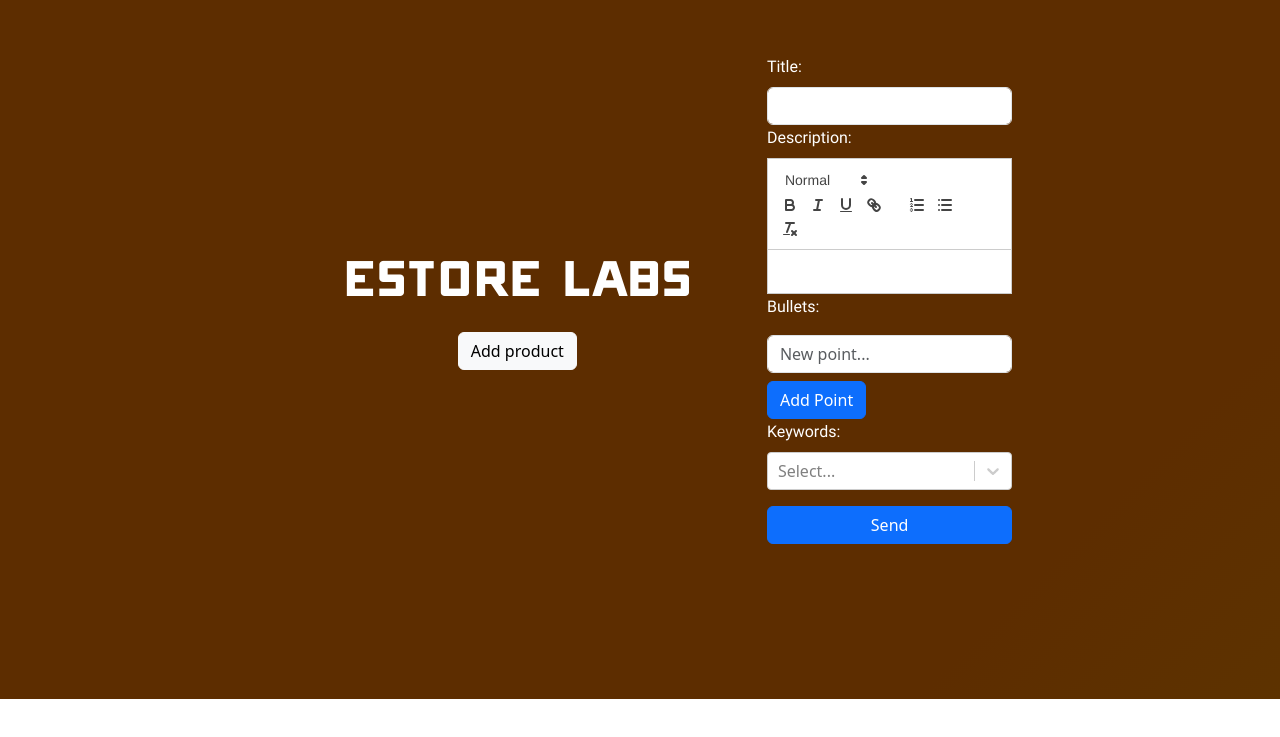
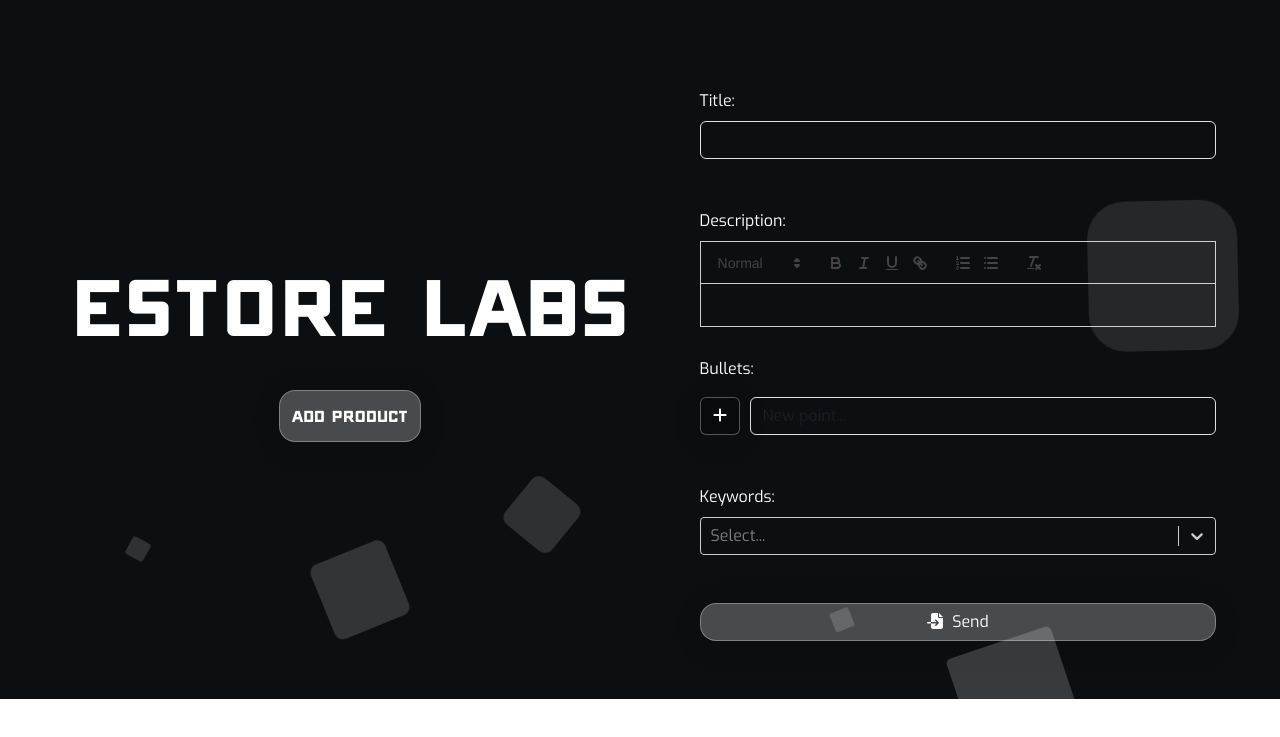
Before and after one commit to FLaMeREVENGE/estore-labs-task, a React (Create React App) app: page / in a window 1280 px wide. Shown: the part 101-838 px from the top of the page. Before the commit the page ends 800 px from the top, so only its background shows below. Built offline with nearby package versions, Linux system fonts and the light colour scheme.

Commit message:
style form

```diff
--- a/src/App.js
+++ b/src/App.js
@@ -1,15 +1,31 @@
 import React from "react";
 import "./scss/index.scss";
-import { Container } from "react-bootstrap";
 import Title from "./components/Title";
 import FormProduct from "./components/FormProduct";
+import { Container } from "react-bootstrap";
 
 const App = () => {
   return (
-    <Container className="d-flex justify-content-center align-items-center vh-100">
-      <Title />
-      <FormProduct />
-    </Container>
+    <>
+      <div className="context">
+        <Title />
+        <FormProduct />
+      </div>
+      <div className="background">
+        <ul className="circles">
+          <li></li>
+          <li></li>
+          <li></li>
+          <li></li>
+          <li></li>
+          <li></li>
+          <li></li>
+          <li></li>
+          <li></li>
+          <li></li>
+        </ul>
+      </div>
+    </>
   );
 };
 
--- a/src/components/FormProduct.jsx
+++ b/src/components/FormProduct.jsx
@@ -6,8 +6,14 @@ import ReactQuill from "react-quill";
 import "react-quill/dist/quill.snow.css";
 import { DragDropContext, Droppable, Draggable } from "react-beautiful-dnd";
 import { FontAwesomeIcon } from "@fortawesome/react-fontawesome";
-import { faBars } from "@fortawesome/free-solid-svg-icons";
+import {
+  faGrip,
+  faTimes,
+  faFileImport,
+  faPlus,
+} from "@fortawesome/free-solid-svg-icons";
 import CreatableSelect from "react-select/creatable";
+import { components } from "react-select";
 import keywordOptions from "../utils/keywords";
 
 const schema = object({
@@ -81,13 +87,15 @@ const FormProduct = () => {
   };
 
   return (
-    <Form onSubmit={handleSubmit(onSubmit)}>
+    <Form onSubmit={handleSubmit(onSubmit)} className="form">
       <Form.Group>
         <Form.Label className="label">Title:</Form.Label>
         <Controller
           name="title"
           control={control}
-          render={({ field }) => <Form.Control {...field} type="text" />}
+          render={({ field }) => (
+            <Form.Control className="input" {...field} type="text" />
+          )}
         />
         {errors.title && <p className="error-text label">Title is required</p>}
       </Form.Group>
@@ -127,7 +135,7 @@ const FormProduct = () => {
                             className="drag-handle"
                             {...provided.dragHandleProps}
                           >
-                            <FontAwesomeIcon icon={faBars} />
+                            <FontAwesomeIcon icon={faGrip} className="bars" />
                           </div>
                           <Controller
                             name={`points[${index}]`}
@@ -137,7 +145,7 @@ const FormProduct = () => {
                               <Form.Control
                                 {...field}
                                 type="text"
-                                className="mr-2"
+                                className="input"
                                 onChange={(e) => {
                                   field.onChange(e);
                                   const updatedPoints = [...points.list];
@@ -152,10 +160,10 @@ const FormProduct = () => {
                             )}
                           />
                           <Button
-                            variant="danger"
                             onClick={() => handleRemovePoint(index)}
+                            className="remove"
                           >
-                            Remove
+                            <FontAwesomeIcon icon={faTimes} />
                           </Button>
                         </div>
                       </div>
@@ -167,16 +175,17 @@ const FormProduct = () => {
             </Droppable>
           ))}
         </DragDropContext>
-        <div className="mt-2">
+        <div className="mt-2 d-flex">
+          <Button variant="primary" onClick={handleAddPoint} className="add">
+            <FontAwesomeIcon icon={faPlus} className="add__icon" />
+          </Button>
           <Form.Control
+            className="input"
             type="text"
             value={newPoint}
             onChange={(e) => setNewPoint(e.target.value)}
             placeholder="New point..."
           />
-          <Button variant="primary" className="mt-2" onClick={handleAddPoint}>
-            Add Point
-          </Button>
         </div>
       </Form.Group>
       <Form.Group>
@@ -190,12 +199,28 @@ const FormProduct = () => {
               isMulti
               onChange={(value) => field.onChange(value)}
               options={keywordOptions}
+              styles={{
+                control: (provided) => ({
+                  ...provided,
+                  backgroundColor: "transparent",
+                }),
+                menu: (provided) => ({
+                  ...provided,
+                  backgroundColor: "black",
+                }),
+                option: (provided, state) => ({
+                  ...provided,
+                  backgroundColor: state.isFocused
+                    ? "rgba(255, 255, 255, 0.3)"
+                    : "transparent",
+                }),
+              }}
             />
           )}
         />
       </Form.Group>
-      <Button className="w-100 mt-3" type="submit">
-        Send
+      <Button className="w-100 mt-5 send" type="submit">
+        <FontAwesomeIcon icon={faFileImport} className="send__icon" /> Send
       </Button>
     </Form>
   );
--- a/src/components/Title.jsx
+++ b/src/components/Title.jsx
@@ -3,11 +3,11 @@ import { Container, Row, Col, Button } from 'react-bootstrap';
 
 const Title = () => {
   return (
-    <Container>
+    <Container className='title'>
       <Row>
         <Col className="text-center">
-          <h1 className="title display-1">estore labs</h1>
-          <Button variant="light">Add product</Button>
+          <h1 className="title__text display-1">estore labs</h1>
+          <Button variant="light" className='title__button'>Add product</Button>
         </Col>
       </Row>
     </Container>
--- a/src/scss/components/app.scss
+++ b/src/scss/components/app.scss
@@ -1,57 +1,150 @@
 @use '../global/variables' as *;
 
-body {
-    width: 100%;
-  height: 100vh;
-  display: flex;
-  align-items: center;
-  justify-content: center;
-  background-size: 300% 300%;
-  background-image: linear-gradient(-45deg, rgb(93, 68, 0) 0%, rgb(93, 45, 0) 25%, rgb(93, 45, 0) 51%, #000000 100%);
-  -webkit-animation: AnimateBG 20s ease infinite;
-          animation: AnimateBG 20s ease infinite;
+@import url('https://fonts.googleapis.com/css?family=Exo:400,700');
+
+*{
+    margin: 0px;
+    padding: 0px;
 }
 
-@-webkit-keyframes AnimateBG {
-  0% {
-    background-position: 0% 50%;
-  }
-  50% {
-    background-position: 100% 50%;
-  }
-  100% {
-    background-position: 0% 50%;
-  }
+body{
+    font-family: 'Exo', sans-serif;
 }
 
-@keyframes AnimateBG {
-  0% {
-    background-position: 0% 50%;
-  }
-  50% {
-    background-position: 100% 50%;
-  }
-  100% {
-    background-position: 0% 50%;
-  }
+
+.context {
+    width: 100%;
+    position: absolute;
+    top: 20vh;
+    display: flex;
+    justify-content: center;
+    align-items: center;
+
+    @media(max-width: 800px){
+        flex-direction: column;
+    }
 }
 
-.title {
-    color: white;
-    font-family: $font-title;
+.context h1{
+    text-align: center;
+    color: #fff;
+    font-size: 10vw;
 }
 
-.label{
-    font-family: $font-text;
-    color: white;
+
+.background{
+    background: #0b0f12;
+    background: -webkit-linear-gradient(to left, #8f94fb, #4e54c8);
+    width: 100%;
+    height: 100vh;
 }
 
-.input{
-    background: transparent;
-    width: 300px;
-    border: none;
+.circles{
+    width: 100%;
+    height: 100%;
+    overflow: hidden;
 }
 
-.white-background-quill {
-    background-color: white !important;
-  }
+.circles li{
+    position: absolute;
+    display: block;
+    list-style: none;
+    width: 20px;
+    height: 20px;
+    background: rgba(255, 255, 255, 0.2);
+    animation: animate 25s linear infinite;
+    bottom: -150px;
+}
+
+.circles li:nth-child(1){
+    left: 25%;
+    width: 80px;
+    height: 80px;
+    animation-delay: 0s;
+}
+
+
+.circles li:nth-child(2){
+    left: 10%;
+    width: 20px;
+    height: 20px;
+    animation-delay: 2s;
+    animation-duration: 12s;
+}
+
+.circles li:nth-child(3){
+    left: 70%;
+    width: 20px;
+    height: 20px;
+    animation-delay: 4s;
+}
+
+.circles li:nth-child(4){
+    left: 40%;
+    width: 60px;
+    height: 60px;
+    animation-delay: 0s;
+    animation-duration: 18s;
+}
+
+.circles li:nth-child(5){
+    left: 65%;
+    width: 20px;
+    height: 20px;
+    animation-delay: 0s;
+}
+
+.circles li:nth-child(6){
+    left: 75%;
+    width: 110px;
+    height: 110px;
+    animation-delay: 3s;
+}
+
+.circles li:nth-child(7){
+    left: 35%;
+    width: 150px;
+    height: 150px;
+    animation-delay: 7s;
+}
+
+.circles li:nth-child(8){
+    left: 50%;
+    width: 25px;
+    height: 25px;
+    animation-delay: 15s;
+    animation-duration: 45s;
+}
+
+.circles li:nth-child(9){
+    left: 20%;
+    width: 15px;
+    height: 15px;
+    animation-delay: 2s;
+    animation-duration: 35s;
+}
+
+.circles li:nth-child(10){
+    left: 85%;
+    width: 150px;
+    height: 150px;
+    animation-delay: 0s;
+    animation-duration: 11s;
+}
+
+
+
+@keyframes animate {
+
+    0%{
+        transform: translateY(0) rotate(0deg);
+        opacity: 1;
+        border-radius: 0;
+    }
+
+    100%{
+        transform: translateY(-1000px) rotate(720deg);
+        opacity: 0;
+        border-radius: 50%;
+    }
+}
--- /dev/null
+++ b/src/scss/components/form.scss
@@ -0,0 +1,87 @@
+@use '../global/variables' as *;
+
+.form {
+    padding-right: 5%;
+    color: white;
+    width: 80%;
+
+    @media(max-width: 800px){
+        padding-right: 0%;
+    }
+
+
+    .label {
+        font-family: 'Exo', sans-serif;
+        margin-top: 30px;
+    }
+
+    .input {
+        background: transparent;
+        width: 100%;
+        margin-bottom: 20px;
+        color: white;
+    }
+
+    .white-background-quill {
+        background: transparent;
+    }
+
+    .bars{
+        margin-right: 10px;
+        height: 30px;
+        margin-top: 4px;
+        color: rgba(255, 255, 255, 0.3);
+    }
+
+    .add{
+        background: rgba(0, 0, 0, 0.25);
+        box-shadow: 0 4px 30px rgba(0, 0, 0, 0.1);
+        backdrop-filter: blur(5px);
+        -webkit-backdrop-filter: blur(5px);
+        border: 1px solid rgba(255, 255, 255, 0.3);
+        color: white;
+        margin-right: 10px;
+        height: 100%;
+
+        &:hover{
+            background: rgba(255, 255, 255, 0.756);
+            color: black;
+        }
+    }
+
+
+    .remove{
+        background: rgba(255, 0, 0, 0.25);
+        box-shadow: 0 4px 30px rgba(0, 0, 0, 0.1);
+        backdrop-filter: blur(5px);
+        -webkit-backdrop-filter: blur(5px);
+        border: 1px solid rgba(255, 255, 255, 0.3);
+        color: white;
+        margin-left: 10px;
+        height: 100%;
+
+        &:hover{
+            background: rgba(255, 0, 0, 0.752);
+            color: black;
+        }
+    }
+
+    .send {
+        background: rgba(255, 255, 255, 0.25);
+        border-radius: 16px;
+        box-shadow: 0 4px 30px rgba(0, 0, 0, 0.1);
+        backdrop-filter: blur(5px);
+        -webkit-backdrop-filter: blur(5px);
+        border: 1px solid rgba(255, 255, 255, 0.3);
+        color: white;
+
+        &:hover{
+            background: rgba(255, 255, 255, 0.756);
+            color: black;
+        }
+
+        &__icon{
+            margin-right: 5px;
+        }
+    }
+}
--- /dev/null
+++ b/src/scss/components/title.scss
@@ -0,0 +1,22 @@
+@use '../global/variables' as *;
+
+.title {
+    color: white;
+    font-family: $font-title;
+
+    &__button {
+        font-size: 2vw;
+        background: rgba(255, 255, 255, 0.25);
+        border-radius: 16px;
+        box-shadow: 0 4px 30px rgba(0, 0, 0, 0.1);
+        backdrop-filter: blur(5px);
+        -webkit-backdrop-filter: blur(5px);
+        border: 1px solid rgba(255, 255, 255, 0.3);
+        color: white;
+        margin-bottom: 30px;
+
+        @media(max-width: 800px){
+            font-size: 4vw;
+        }
+    }
+}
--- a/src/scss/index.scss
+++ b/src/scss/index.scss
@@ -1,3 +1,5 @@
 @use 'global/variables';
 @use 'global/fonts';
 @use 'components/app';
+@use 'components/form';
+@use 'components/title';
```
